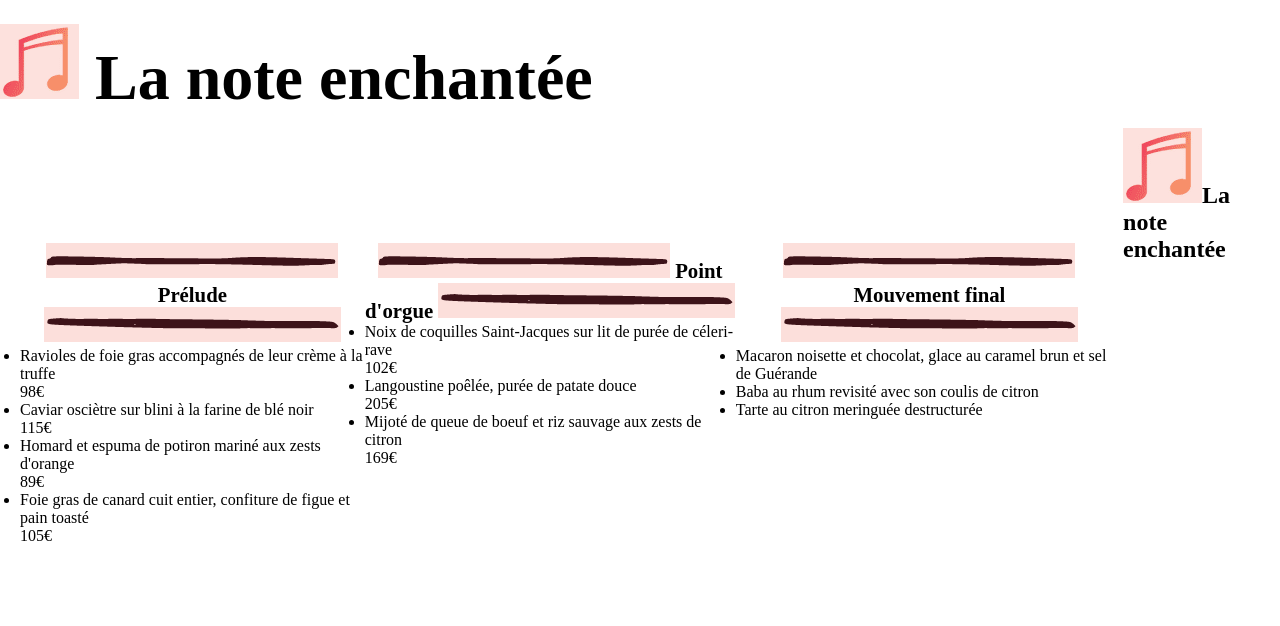
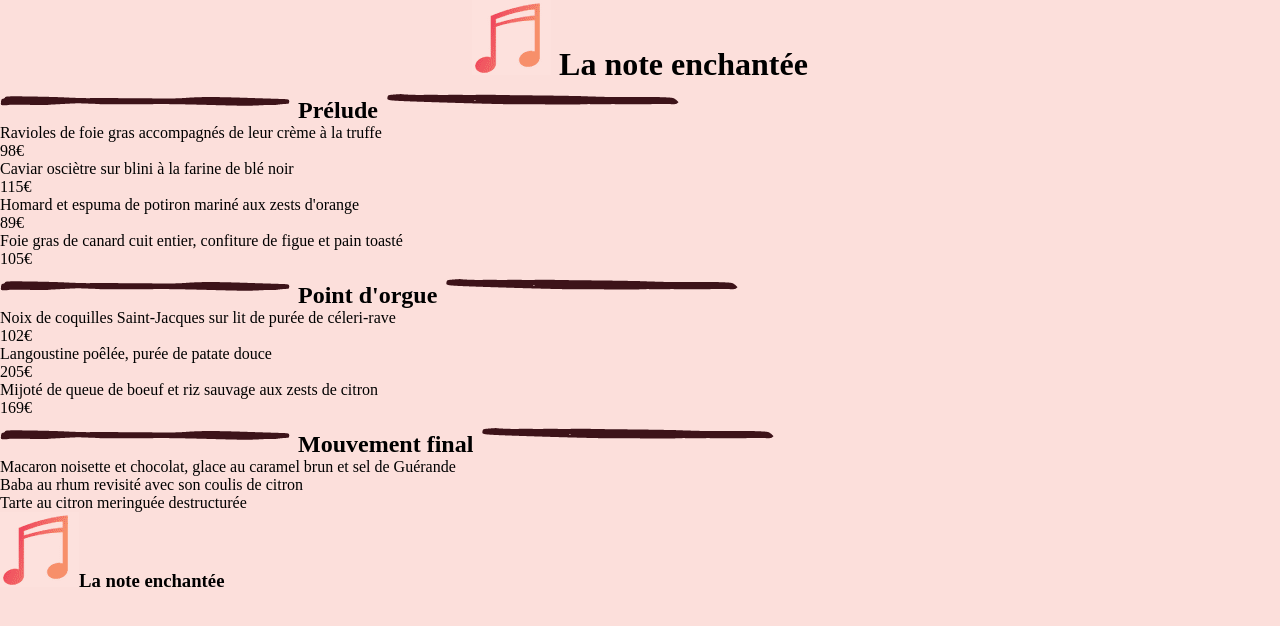
Before and after one commit to olivierconde/Ohmyfood, a website: page menus/lanote.html in a window 1280 px wide. Drawn offline with nearby package versions, Linux system fonts and the light colour scheme; files that its build step writes are made by us from their sources.

Commit message:
configuration de la page lanote

```diff
--- a/sass/main.scss
+++ b/sass/main.scss
@@ -1,4 +1,14 @@
 /*font*/
+
+@font-face {
+    font-family: 'flow_extbold';
+    src: url('fonts/flow_b-webfont.woff2') format('woff2'),
+         url('fonts/flow_b-webfont.woff') format('woff');
+    font-weight: normal;
+    font-style: normal;
+
+}
+
 
 /*variable*/
 
@@ -30,14 +40,15 @@ $color-ledelice: RGB(249 249 249);
     top:0px;
 }
 
-h1 {
+.titre-index {
+    font-family: "flow_extbold", sans-serif;
     padding-top: 1.5rem;
     font-size: 4rem;
 }
 
 /* corps de page*/
 
-main {
+.coprs-index {
     width: 1240px;
     height: 100%;
     margin: auto;
@@ -65,7 +76,7 @@ article{
 
 .lanote {
     background-color: $color-lanoteenchantee;
-
+    color: black;
 }
 
 .lechic {
@@ -80,7 +91,7 @@ article{
     background-color: $color-lapalette;
 }
 
-h2 {
+.titre-menus{
     text-align: center;
     padding-top: 8rem;
     font-size: 1.3rem;
@@ -95,7 +106,7 @@ h2 {
     border-radius: 50px;
 }
 
-h3 {
+.bouton-proch {
     font-size: 1.5rem;
     padding-top: .8rem;
 }
@@ -111,7 +122,17 @@ h3 {
     justify-content: space-around ;
 }
 
-h4 {
+.footer-mention {
     font-size: 1.5rem;
     padding-top: 2.5rem;
 }
+
+
+        /*le note enchantee*/
+
+.couleur-fond-lanote {
+    background-color: $color-lanoteenchantee;
+}
+.tete-page-lanote {
+    text-align: center;
+}
```
